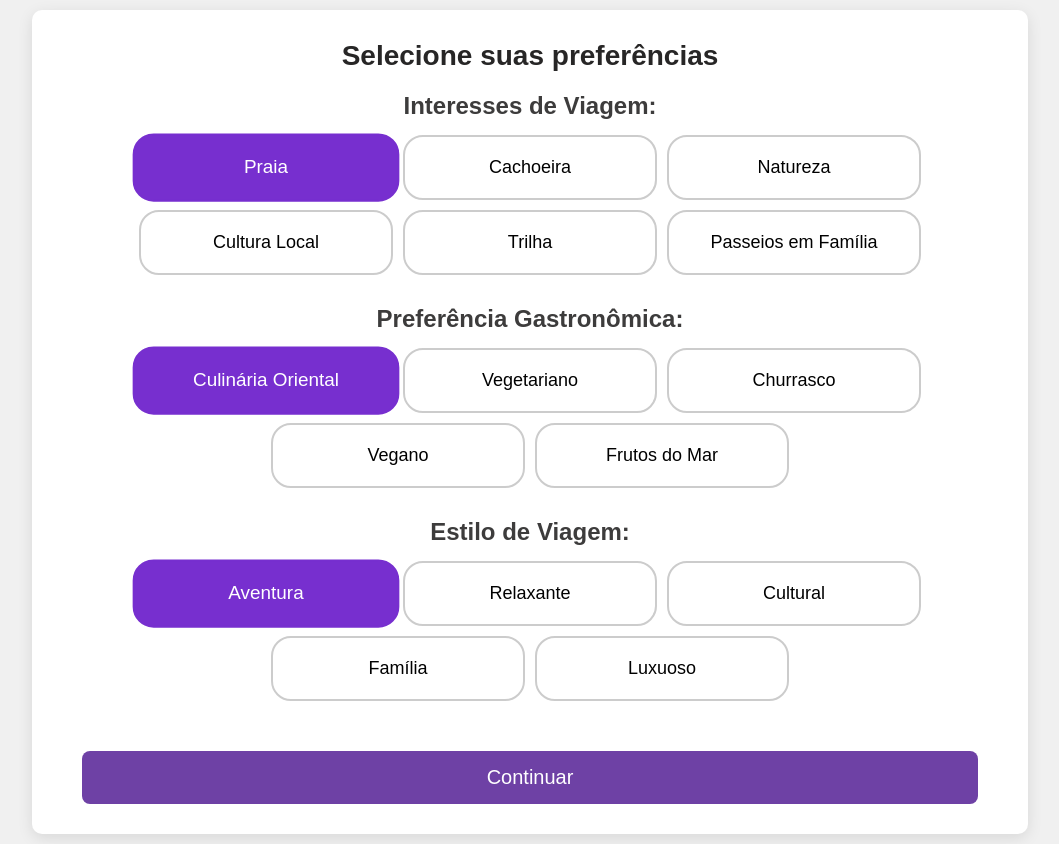
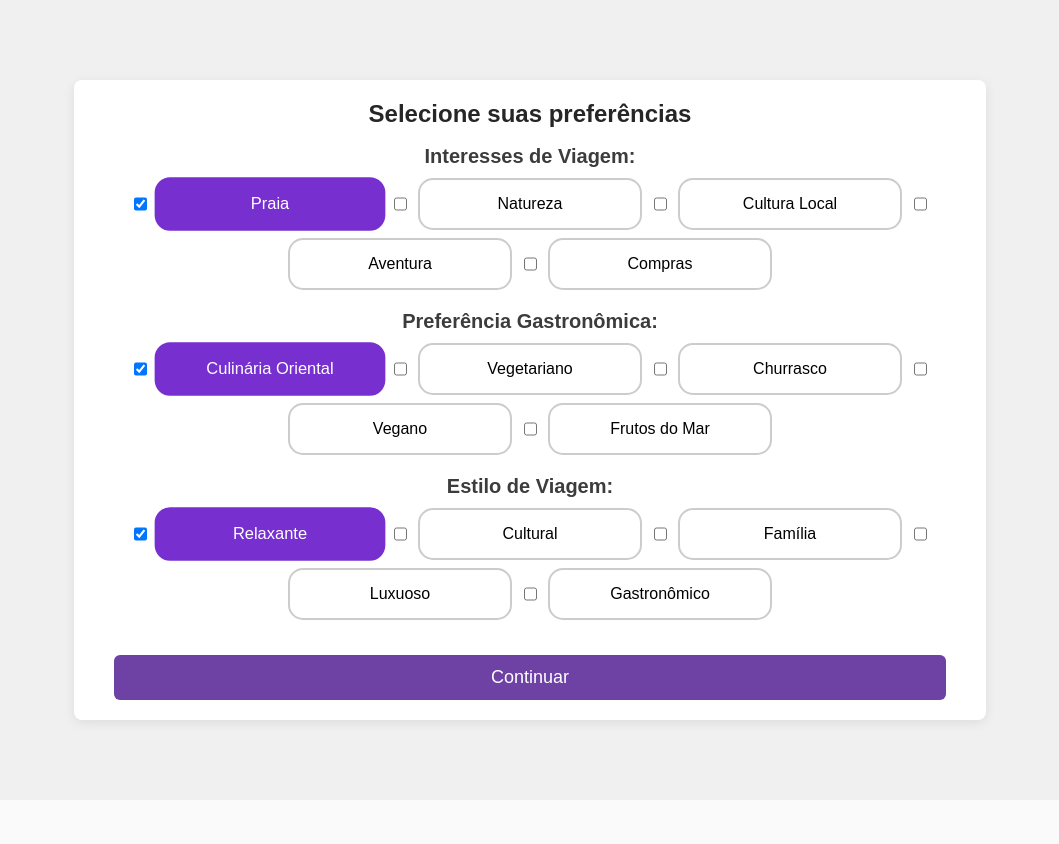
Before and after one commit to DiegoRealx/GuiaGoBackEnd, a Django app: page /usuarios/preferencias/1/ in a window 1280 px wide. Shown: the whole page, without its empty margins (110-1169 px from the left). After the commit the page ends 729 px from the top, so only its background shows below. Run offline with Django 5.2, Linux system fonts and the light colour scheme; tables that the repository leaves empty hold one stand-in row (values such as "Sample post").

Commit message:
alteração nas models e no html de preferencias e no css tbm

```diff
--- a/static/assets/css/preferencias.css
+++ b/static/assets/css/preferencias.css
@@ -12,34 +12,34 @@ body {
 h1 {
     text-align: center;
     color: #272626;
-    margin: 0 0 20px;
-    font-size: 24px;
+    margin: 0 0 15px;
+    font-size: 20px;
 }
 
 .preferencias-container {
-    max-width: 90%;
+    max-width: 85%;
     width: 100%;
     background: #fff;
-    padding: 20px 30px;
-    border-radius: 10px;
-    box-shadow: 0 4px 15px rgba(0, 0, 0, 0.1);
+    padding: 15px 25px;
+    border-radius: 8px;
+    box-shadow: 0 3px 12px rgba(0, 0, 0, 0.08);
     text-align: center;
     margin: 10px 0;
 }
 
 .preferencias {
-    margin-bottom: 30px;
+    margin-bottom: 20px;
 }
 
 .preferencias h2 {
-    margin-bottom: 15px;
+    margin-bottom: 10px;
     color: #3d3c3c;
-    font-size: 22px;
+    font-size: 18px;
 }
 
 .options {
     display: flex;
-    gap: 10px;
+    gap: 8px;
     flex-wrap: wrap;
     justify-content: center;
 }
@@ -48,70 +48,66 @@ h1 {
     background-color: #fff;
     color: #000;
     border: 2px solid #ccc;
-    padding: 15px 20px;
-    border-radius: 20px;
+    padding: 10px 15px;
+    border-radius: 15px;
     cursor: pointer;
     flex: 1 1 45%;
-    max-width: 200px;
+    max-width: 180px;
     text-align: center;
     transition: 0.2s;
-    font-size: 16px;
-}
-
-.options input[type="checkbox"] {
-    display: none;
+    font-size: 14px;
 }
 
 .options input[type="checkbox"]:checked + label {
     background-color: #772fcf;
     color: #fff;
     border-color: #772fcf;
-    transform: scale(1.05);
+    transform: scale(1.03);
 }
 
 .options label:hover {
     background-color: #e6e6e6;
-    transform: scale(1.03);
+    transform: scale(1.02);
 }
 
 .continue-button {
     background-color: #6e41a5;
     color: #fff;
-    padding: 15px;
+    padding: 12px;
     width: 100%;
     border: none;
-    border-radius: 8px;
+    border-radius: 6px;
     cursor: pointer;
-    font-size: 18px;
-    margin-top: 20px;
+    font-size: 16px;
+    margin-top: 15px;
     transition: 0.2s;
 }
 
 .continue-button:hover {
     background-color: #2f2c32;
-    transform: scale(1.03);
+    transform: scale(1.02);
 }
 
 @media (min-width: 1024px) {
     .preferencias-container {
-        max-width: 70%;
-        padding: 30px 50px;
+        max-width: 65%;
+        padding: 20px 40px;
     }
 
     h1 {
-        font-size: 28px;
+        font-size: 24px;
     }
 
     .preferencias h2 {
-        font-size: 24px;
+        font-size: 20px;
     }
 
     .options label {
-        padding: 20px 25px;
-        font-size: 18px;
+        padding: 15px 20px;
+        font-size: 16px;
     }
 
     .continue-button {
-        font-size: 20px;
+        font-size: 18px;
     }
 }
--- a/usuarios/models.py
+++ b/usuarios/models.py
@@ -16,14 +16,12 @@ class Usuario(models.Model):
         ]
     )
 
-
     INTERESSES_CHOICES = [
         ('Praia', 'Praia'),
-        ('Cachoeira', 'Cachoeira'),
         ('Natureza', 'Natureza'),
         ('Cultura Local', 'Cultura Local'),
-        ('Trilha', 'Trilha'),
-        ('Passeios em Família', 'Passeios em Família'),
+        ('Aventura', 'Aventura'),
+        ('Compras', 'Compras'),
     ]
 
     GASTRONOMIA_CHOICES = [
@@ -35,11 +33,11 @@ class Usuario(models.Model):
     ]
 
     ESTILO_CHOICES = [
-        ('Aventura', 'Aventura'),
         ('Relaxante', 'Relaxante'),
         ('Cultural', 'Cultural'),
         ('Família', 'Família'),
         ('Luxuoso', 'Luxuoso'),
+        ('Gastronômico', 'Gastronômico'),
     ]
 
     interesses = models.CharField(max_length=50, choices=INTERESSES_CHOICES, blank=True)
@@ -56,6 +54,7 @@ class Usuario(models.Model):
 
     def __str__(self):
         return self.email
+
 
 class PontoTuristico(models.Model):
     nome = models.CharField(max_length=100)
--- a/usuarios/templates/usuarios/preferencias.html
+++ b/usuarios/templates/usuarios/preferencias.html
@@ -20,20 +20,17 @@
                 <input type="checkbox" id="praia" name="interesses" value="Praia" {% if 'Praia' in interesses_selecionados %}checked{% endif %}>
                 <label for="praia">Praia</label>
 
-                <input type="checkbox" id="cachoeira" name="interesses" value="Cachoeira" {% if 'Cachoeira' in interesses_selecionados %}checked{% endif %}>
-                <label for="cachoeira">Cachoeira</label>
-
                 <input type="checkbox" id="natureza" name="interesses" value="Natureza" {% if 'Natureza' in interesses_selecionados %}checked{% endif %}>
                 <label for="natureza">Natureza</label>
 
-                <input type="checkbox" id="cultura" name="interesses" value="Cultura Local" {% if 'Cultura Local' in interesses_selecionados %}checked{% endif %}>
-                <label for="cultura">Cultura Local</label>
+                <input type="checkbox" id="cultura_local" name="interesses" value="Cultura Local" {% if 'Cultura Local' in interesses_selecionados %}checked{% endif %}>
+                <label for="cultura_local">Cultura Local</label>
 
-                <input type="checkbox" id="trilha" name="interesses" value="Trilha" {% if 'Trilha' in interesses_selecionados %}checked{% endif %}>
-                <label for="trilha">Trilha</label>
+                <input type="checkbox" id="aventura" name="interesses" value="Aventura" {% if 'Aventura' in interesses_selecionados %}checked{% endif %}>
+                <label for="aventura">Aventura</label>
 
-                <input type="checkbox" id="familia" name="interesses" value="Passeios em Família" {% if 'Passeios em Família' in interesses_selecionados %}checked{% endif %}>
-                <label for="familia">Passeios em Família</label>
+                <input type="checkbox" id="compras" name="interesses" value="Compras" {% if 'Compras' in interesses_selecionados %}checked{% endif %}>
+                <label for="compras">Compras</label>
             </div>
         </div>
 
@@ -60,20 +57,20 @@
         <div class="preferencias">
             <h2>Estilo de Viagem:</h2>
             <div class="options">
-                <input type="checkbox" id="aventura" name="estilo" value="Aventura" {% if 'Aventura' in estilo_selecionado %}checked{% endif %}>
-                <label for="aventura">Aventura</label>
-
                 <input type="checkbox" id="relaxante" name="estilo" value="Relaxante" {% if 'Relaxante' in estilo_selecionado %}checked{% endif %}>
                 <label for="relaxante">Relaxante</label>
 
                 <input type="checkbox" id="cultural" name="estilo" value="Cultural" {% if 'Cultural' in estilo_selecionado %}checked{% endif %}>
                 <label for="cultural">Cultural</label>
 
-                <input type="checkbox" id="familia_estilo" name="estilo" value="Família" {% if 'Família' in estilo_selecionado %}checked{% endif %}>
-                <label for="familia_estilo">Família</label>
+                <input type="checkbox" id="familia" name="estilo" value="Família" {% if 'Família' in estilo_selecionado %}checked{% endif %}>
+                <label for="familia">Família</label>
 
                 <input type="checkbox" id="luxuoso" name="estilo" value="Luxuoso" {% if 'Luxuoso' in estilo_selecionado %}checked{% endif %}>
                 <label for="luxuoso">Luxuoso</label>
+
+                <input type="checkbox" id="gastronomico" name="estilo" value="Gastronômico" {% if 'Gastronômico' in estilo_selecionado %}checked{% endif %}>
+                <label for="gastronomico">Gastronômico</label>
             </div>
         </div>
 
```
Also changed, not shown: usuarios/migrations/0005_alter_usuario_estilo_alter_usuario_interesses.py (added).
